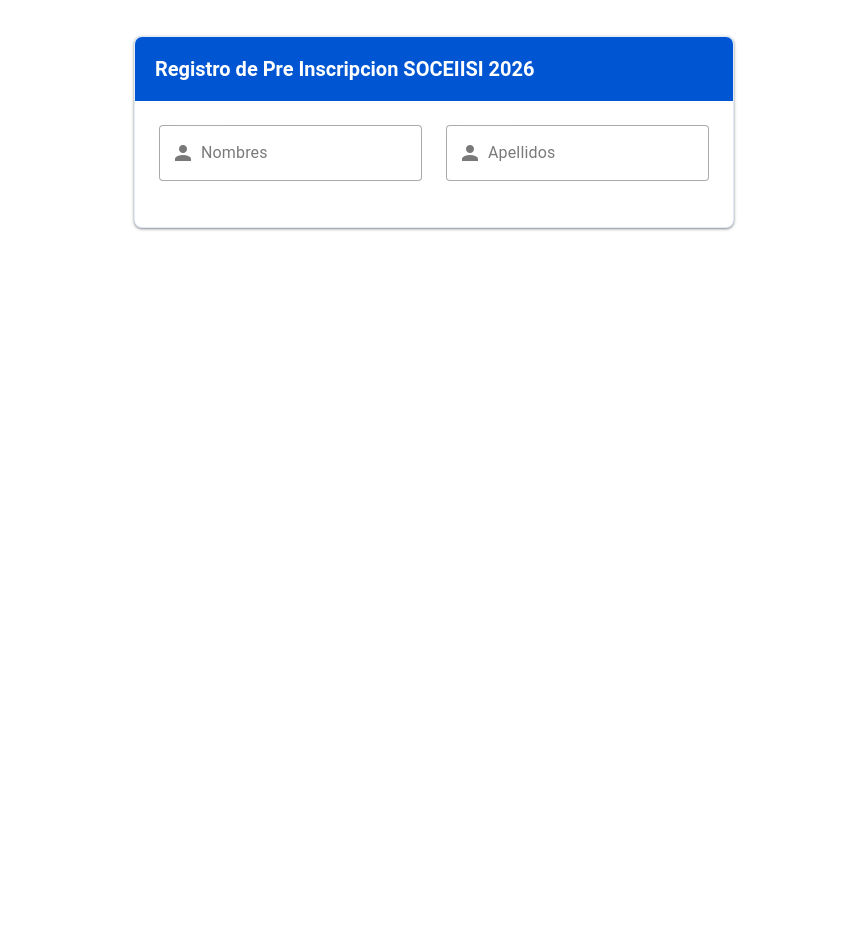
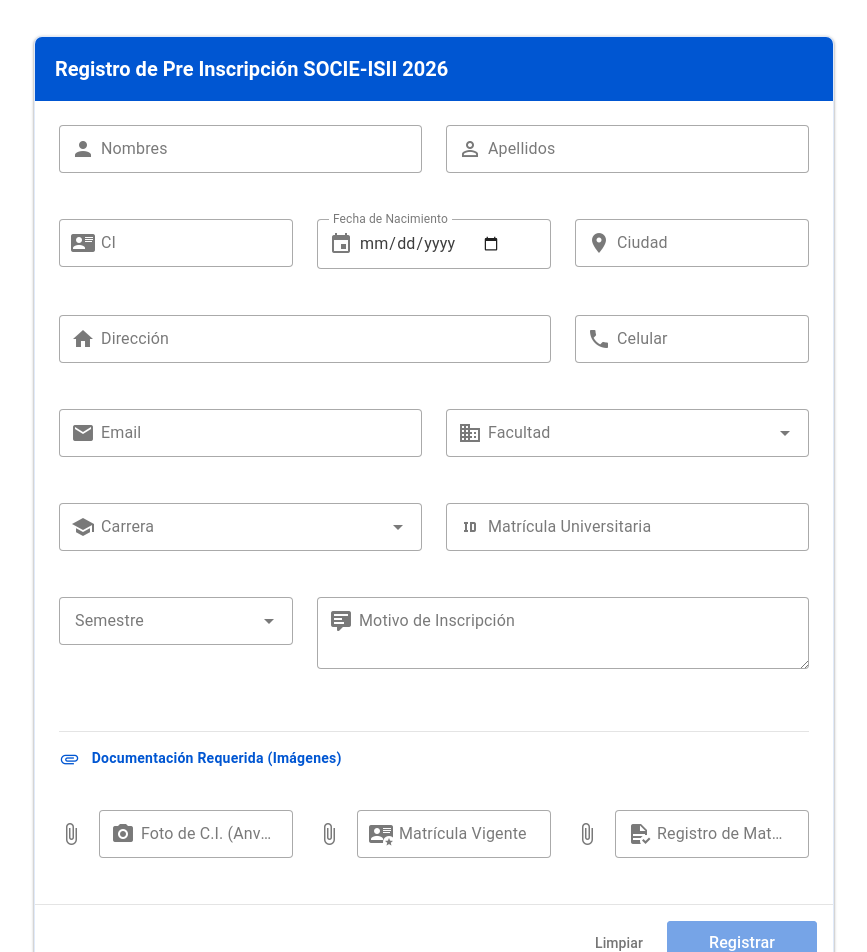
Before and after one commit to ramossis/soceisi-frontend, a Vue app: page / in a window 1280 px wide. Shown: the top 952 px of the page, without its empty margins (206-1073 px from the left). Before the commit the page ends 800 px from the top, so only its background shows below. Built offline with nearby package versions, Linux system fonts and the light colour scheme.

Commit message:
feature: from finish

```diff
--- a/src/components/FormularioIncripcion.vue
+++ b/src/components/FormularioIncripcion.vue
@@ -1,11 +1,12 @@
 <template>
   <v-container>
-    <v-card class="mx-auto mt-5 elevation-10" max-width="600" rounded="lg" border="primary thin">
-      <v-toolbar color="primary" dark>
+    <v-card class="mx-auto mt-5 elevation-10" max-width="800" rounded="lg" border="primary thin">
+      <v-toolbar color="primary" dark px-4>
         <v-toolbar-title class="font-weight-bold">
-          Registro de Pre Inscripcion SOCEIISI 2026
+          Registro de Pre Inscripción SOCIE-ISII 2026
         </v-toolbar-title>
       </v-toolbar>
+
       <v-card-text class="pa-6">
         <v-form ref="formRef" v-model="isFormValid">
           <v-row>
@@ -14,26 +15,194 @@
                 label="Nombres"
                 prepend-inner-icon="mdi-account"
                 variant="outlined"
-                :rules="[(v) => !!v || 'El Nombre es obligatorio']"
-              >
-              </v-text-field>
+                density="comfortable"
+                :rules="[(v) => !!v || 'El nombre es obligatorio']"
+              ></v-text-field>
             </v-col>
             <v-col cols="12" md="6">
               <v-text-field
                 label="Apellidos"
-                prepend-inner-icon="mdi-account"
+                prepend-inner-icon="mdi-account-outline"
                 variant="outlined"
-                :rules="[(v) => !!v || 'El Apellido es obligatorio']"
-              >
-              </v-text-field>
+                density="comfortable"
+                :rules="[(v) => !!v || 'El apellido es obligatorio']"
+              ></v-text-field>
+            </v-col>
+
+            <v-col cols="12" md="4">
+              <v-text-field
+                label="CI"
+                type="number"
+                prepend-inner-icon="mdi-card-account-details"
+                variant="outlined"
+                density="comfortable"
+                :rules="[(v) => !!v || 'El CI es obligatorio']"
+              ></v-text-field>
+            </v-col>
+            <v-col cols="12" md="4">
+              <v-text-field
+                label="Fecha de Nacimiento"
+                type="date"
+                prepend-inner-icon="mdi-calendar"
+                variant="outlined"
+                density="comfortable"
+                :rules="[(v) => !!v || 'Fecha requerida']"
+              ></v-text-field>
+            </v-col>
+            <v-col cols="12" md="4">
+              <v-text-field
+                label="Ciudad"
+                prepend-inner-icon="mdi-map-marker"
+                variant="outlined"
+                density="comfortable"
+                :rules="[(v) => !!v || 'Ciudad obligatoria']"
+              ></v-text-field>
+            </v-col>
+
+            <v-col cols="12" md="8">
+              <v-text-field
+                label="Dirección"
+                prepend-inner-icon="mdi-home"
+                variant="outlined"
+                density="comfortable"
+                :rules="[(v) => !!v || 'Dirección requerida']"
+              ></v-text-field>
+            </v-col>
+            <v-col cols="12" md="4">
+              <v-text-field
+                label="Celular"
+                type="tel"
+                prepend-inner-icon="mdi-phone"
+                variant="outlined"
+                density="comfortable"
+                :rules="[(v) => !!v || 'Celular requerido']"
+              ></v-text-field>
+            </v-col>
+
+            <v-col cols="12" md="6">
+              <v-text-field
+                label="Email"
+                type="email"
+                prepend-inner-icon="mdi-email"
+                variant="outlined"
+                density="comfortable"
+                :rules="[(v) => /.+@.+\..+/.test(v) || 'Email no válido']"
+              ></v-text-field>
+            </v-col>
+
+            <v-col cols="12" md="6">
+              <v-select
+                label="Facultad"
+                :items="['Facultad Nacional de Ingeniería']"
+                prepend-inner-icon="mdi-domain"
+                variant="outlined"
+                density="comfortable"
+              ></v-select>
+            </v-col>
+
+            <v-col cols="12" md="6">
+              <v-select
+                label="Carrera"
+                :items="['Ingeniería de Sistemas', 'Ingeniería Informática']"
+                prepend-inner-icon="mdi-school"
+                variant="outlined"
+                density="comfortable"
+                :rules="[(v) => !!v || 'Selecciona tu carrera']"
+              ></v-select>
+            </v-col>
+
+            <v-col cols="12" md="6">
+              <v-text-field
+                label="Matrícula Universitaria"
+                type="number"
+                prepend-inner-icon="mdi-identifier"
+                variant="outlined"
+                density="comfortable"
+              ></v-text-field>
+            </v-col>
+
+            <v-col cols="12" md="4">
+              <v-select
+                label="Semestre"
+                :items="['1', '2', '3', '4', '5', '6', '7', '8', '9', '10']"
+                variant="outlined"
+                density="comfortable"
+              ></v-select>
+            </v-col>
+
+            <v-col cols="12" md="8">
+              <v-textarea
+                label="Motivo de Inscripción"
+                prepend-inner-icon="mdi-comment-text"
+                variant="outlined"
+                density="comfortable"
+                rows="2"
+              ></v-textarea>
+            </v-col>
+            <v-col cols="12">
+              <v-divider class="my-4"></v-divider>
+              <p class="text-subtitle-1 font-weight-bold text-primary mb-4">
+                <v-icon icon="mdi-attachment" class="mr-2"></v-icon>
+                Documentación Requerida (Imágenes)
+              </p>
+            </v-col>
+
+            <v-col cols="12" md="4">
+              <v-file-input
+                label="Foto de C.I. (Anverso)"
+                prepend-inner-icon="mdi-camera"
+                variant="outlined"
+                accept="image/*"
+                density="comfortable"
+                :rules="[(v) => !!v || 'La foto del CI es obligatoria']"
+              ></v-file-input>
+            </v-col>
+
+            <v-col cols="12" md="4">
+              <v-file-input
+                label="Matrícula Vigente"
+                prepend-inner-icon="mdi-card-account-details-star"
+                variant="outlined"
+                accept="image/*"
+                density="comfortable"
+                :rules="[(v) => !!v || 'Sube tu matrícula']"
+              ></v-file-input>
+            </v-col>
+
+            <v-col cols="12" md="4">
+              <v-file-input
+                label="Registro de Materias"
+                prepend-inner-icon="mdi-file-document-check"
+                variant="outlined"
+                accept="image/*"
+                density="comfortable"
+                :rules="[(v) => !!v || 'Sube tu registro de materias']"
+              ></v-file-input>
             </v-col>
           </v-row>
         </v-form>
       </v-card-text>
+
+      <v-divider></v-divider>
+
+      <v-card-actions class="pa-4 justify-end">
+        <v-btn color="grey-darken-1" variant="text" class="mr-2">Limpiar</v-btn>
+        <v-btn
+          color="primary"
+          variant="elevated"
+          size="large"
+          min-width="150"
+          :disabled="!isFormValid"
+        >
+          Registrar
+        </v-btn>
+      </v-card-actions>
     </v-card>
   </v-container>
 </template>
 
-<script setup></script>
-
-<style lang="scss" scoped></style>
+<script setup>
+import { ref } from 'vue'
+const isFormValid = ref(false)
+const formRef = ref(null)
+</script>
```
